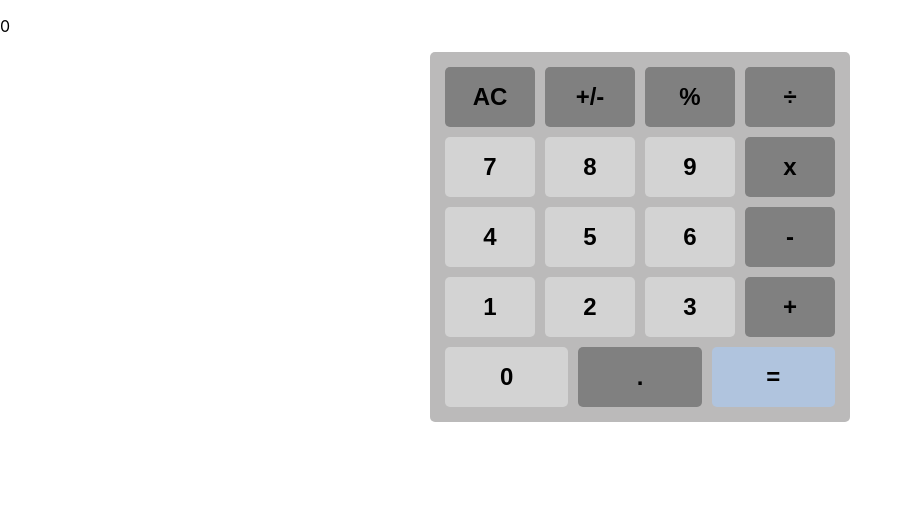
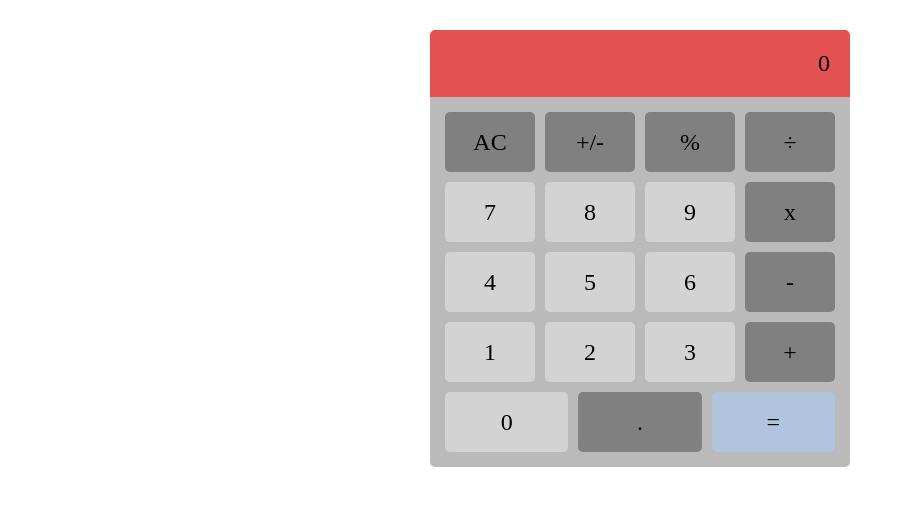
Before and after one commit to JohannRodriguez/react-calculator, a React (Create React App) app: page / in a window 1280 px wide. Shown: the top 506 px of the page, without its empty margins (0-912 px from the left). Built offline with nearby package versions, Linux system fonts and the light colour scheme.

Commit message:
Style display

```diff
--- a/src/Components/Display.js
+++ b/src/Components/Display.js
@@ -1,5 +1,6 @@
 import React from 'react';
 import PropTypes from 'prop-types';
+import '../Styles/display.css';
 
 export default function Display(props) {
   const { result } = props;
--- a/src/Styles/button.css
+++ b/src/Styles/button.css
@@ -5,8 +5,7 @@ button {
   margin: 5px;
   height: 60px;
   border-radius: 5px;
-  font-size: 24px;
-  font-weight: bold;
+  font: 24px bold;
 }
 
 .dark {
--- a/src/Styles/buttonPanel.css
+++ b/src/Styles/buttonPanel.css
@@ -3,7 +3,8 @@
   padding: 10px;
   margin: auto;
   background-color: rgb(187, 186, 186);
-  border-radius: 5px;
+  border-bottom-right-radius: 5px;
+  border-bottom-left-radius: 5px;
 }
 
 .panel-row {
--- /dev/null
+++ b/src/Styles/display.css
@@ -0,0 +1,14 @@
+.display {
+  background-color: rgb(228, 81, 81);
+  width: 400px;
+  margin: auto;
+  margin-top: 30px;
+  padding: 10px;
+  border-top-right-radius: 5px;
+  border-top-left-radius: 5px;
+  text-align: right;
+  font: 24px bold;
+}
+.display p {
+  margin: 10px;
+}
```
Also changed, not shown: 1 other file (tests, documents, lock files or other folders).
